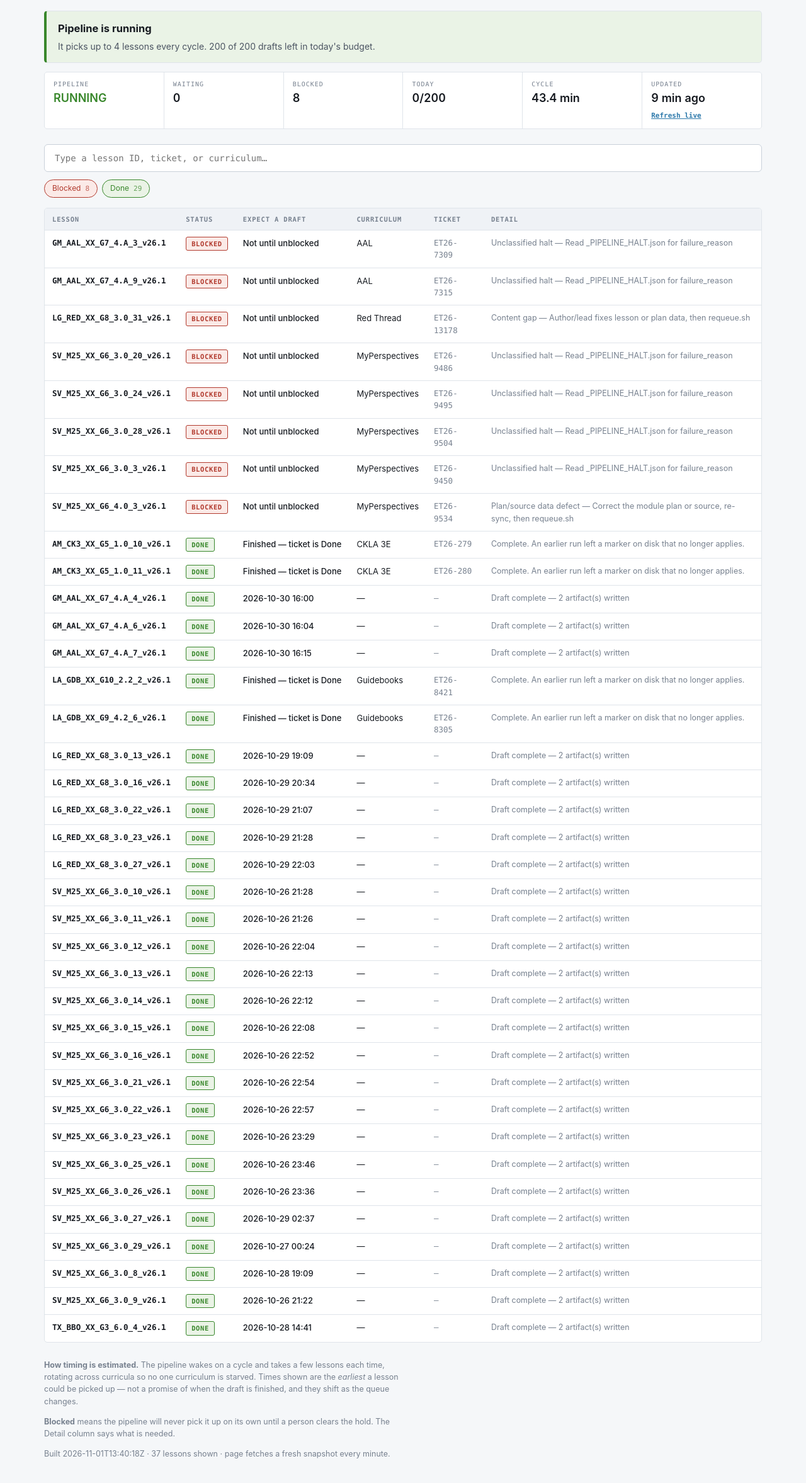
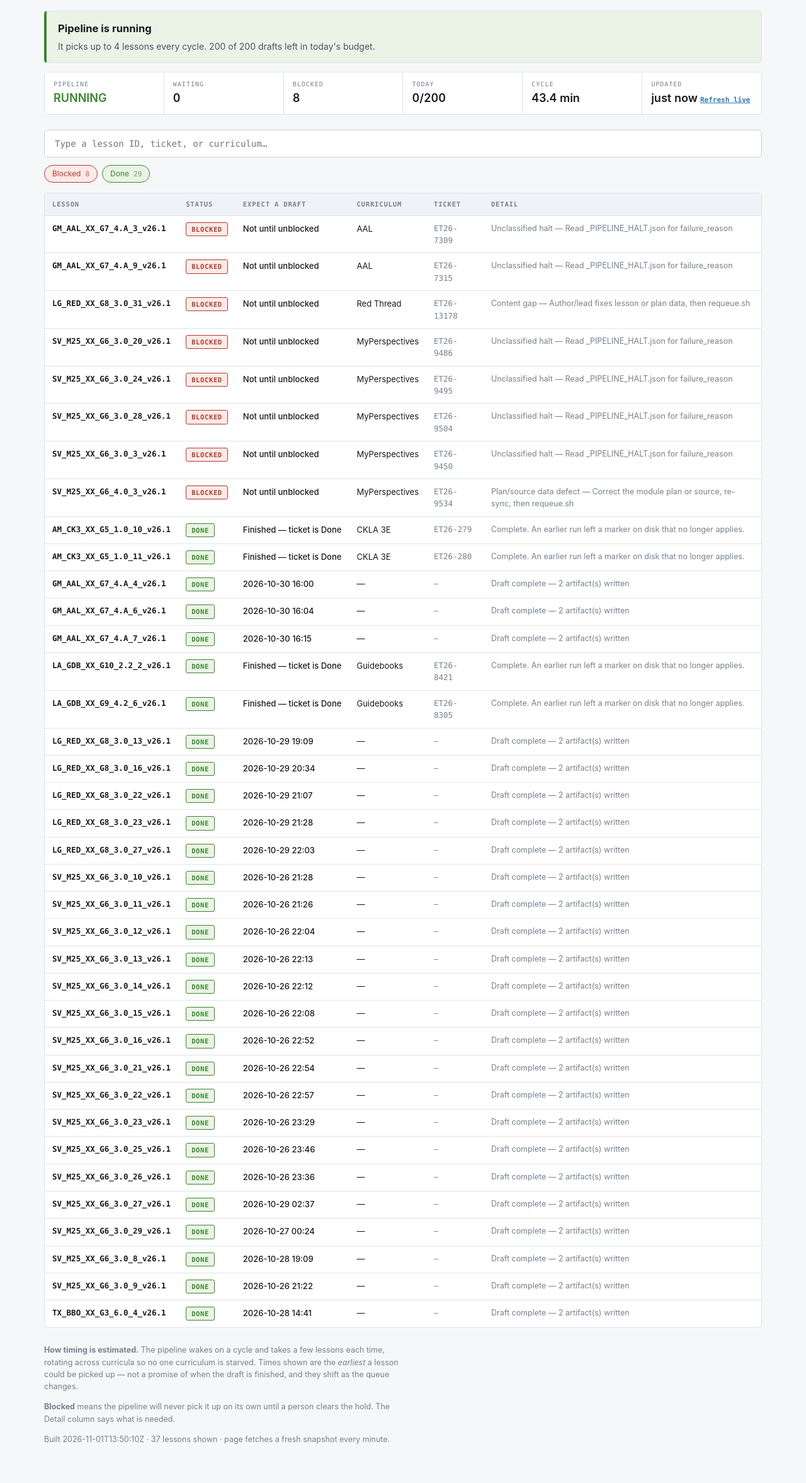
Before and after one commit to coursemojo/activityQueueBoard, a plain HTML site: page index.html in a window 1280 px wide. Shown: the part 145-2500 px from the top of the page at 63% size. Drawn offline with Linux system fonts and the light colour scheme.

Commit message:
Queue board: 2026-11-01 08:50:04

```diff
--- a/index.html
+++ b/index.html
@@ -125,7 +125,7 @@ footer code { font-family:var(--mono); font-size:11.5px; }
   <div class="f"><span>Blocked</span><strong>8</strong></div>
   <div class="f"><span>Today</span><strong>0/200</strong></div>
   <div class="f"><span>Cycle</span><strong>43.4 min</strong></div>
-  <div class="f"><span>Updated</span><strong id="age">2026-11-01 13:40</strong>
+  <div class="f"><span>Updated</span><strong id="age">2026-11-01 13:50</strong>
     <button class="refresh-live" id="refresh-live" type="button">Refresh live</button></div>
 </div>
 
@@ -150,7 +150,7 @@ footer code { font-family:var(--mono); font-size:11.5px; }
   when the draft is finished, and they shift as the queue changes.</p>
   <p><strong>Blocked</strong> means the pipeline will never pick it up on its own until a
   person clears the hold. The Detail column says what is needed.</p>
-  <p>Built <span id="built">2026-11-01T13:40:18Z</span> · 37 lessons shown ·
+  <p>Built <span id="built">2026-11-01T13:50:10Z</span> · 37 lessons shown ·
   page fetches a fresh snapshot every minute.</p>
 </footer>
 </div>
```
